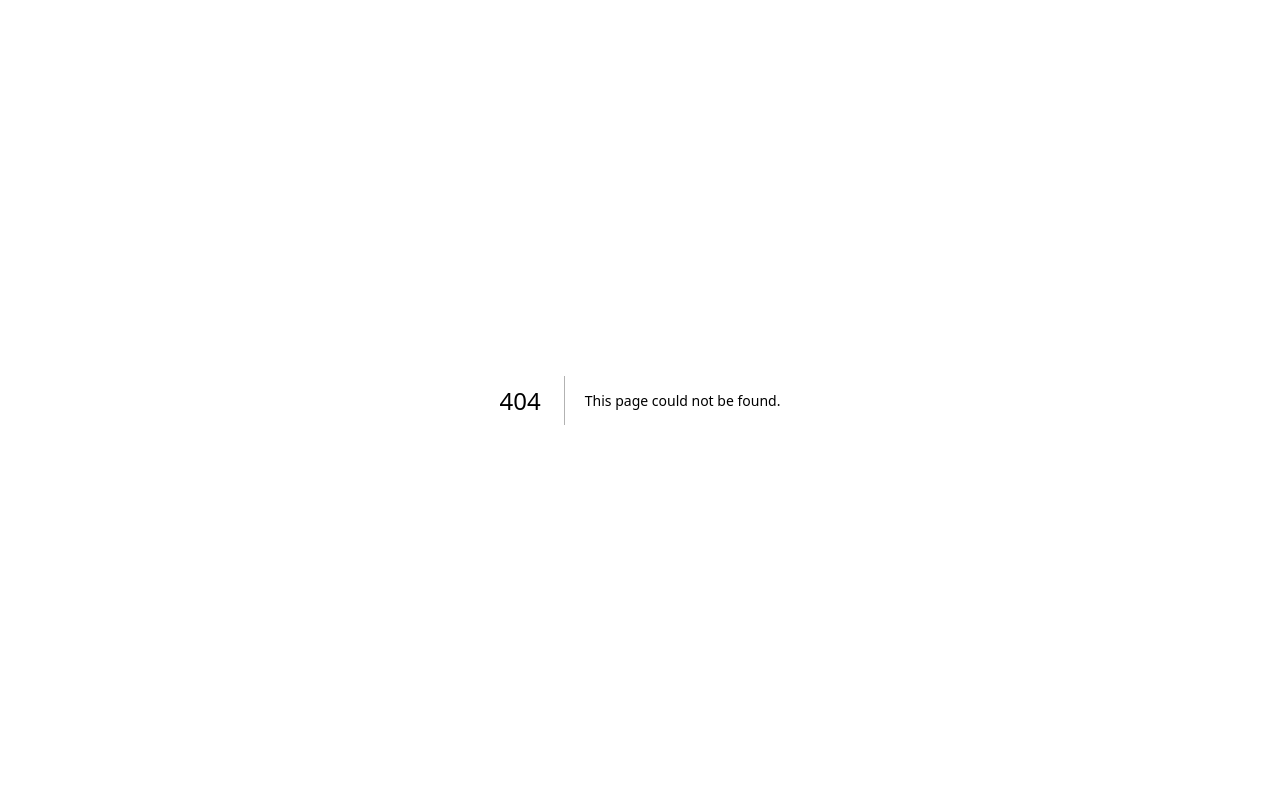
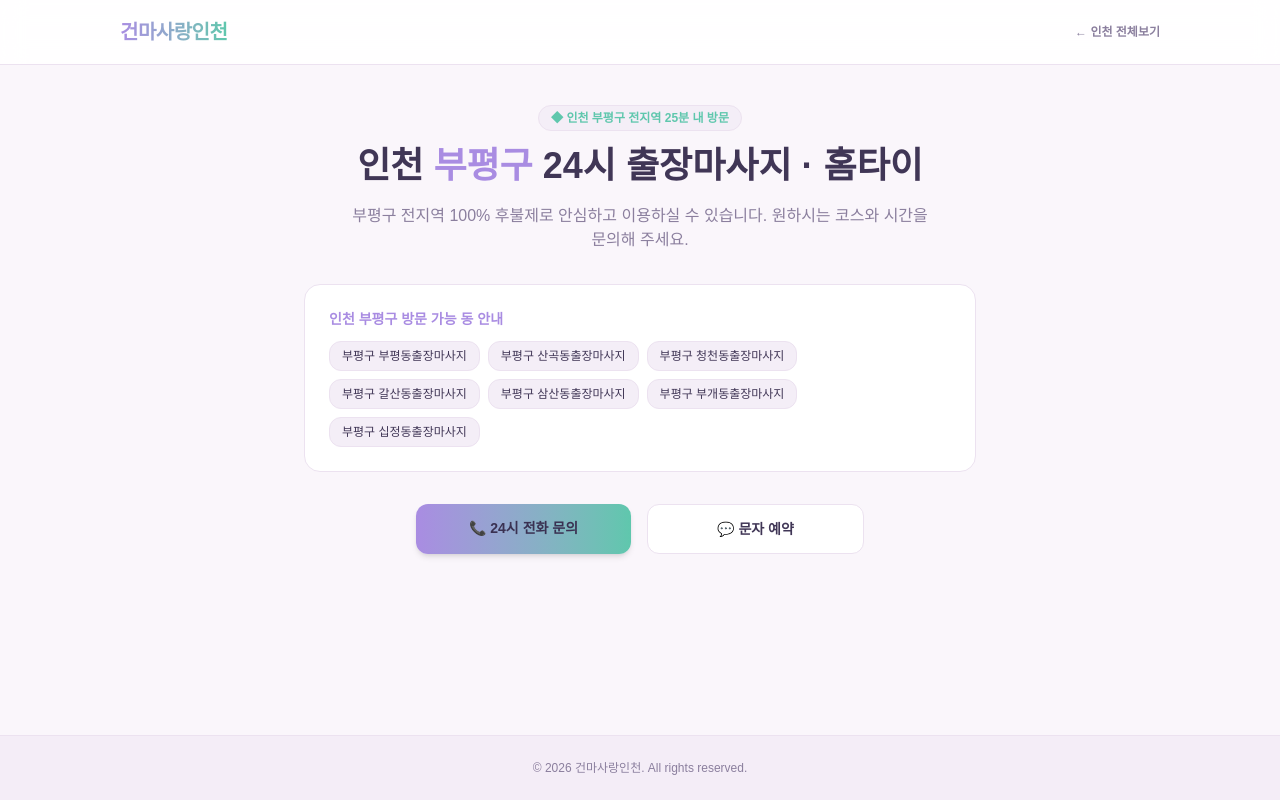
Before and after one commit to gunma1004/gunma-incheon, a Next.js app: page /bupyeong in a window 1280 px wide. Before the commit this address had no page. Built offline with nearby package versions, Linux system fonts and the light colour scheme.

Commit message:
feat: 인천 구별 개별 페이지 및 사이트맵 연동 완료

```diff
--- /dev/null
+++ b/src/app/[gu]/page.js
@@ -0,0 +1,96 @@
+// ⭐️ 인천 8개 구 및 세부 동 데이터
+const incheonGus = {
+  bupyeong: { name: '부평구', dongs: ['부평동', '산곡동', '청천동', '갈산동', '삼산동', '부개동', '십정동'] },
+  yeonsu: { name: '연수구', dongs: ['옥련동', '선학동', '연수동', '청학동', '동춘동', '송도동'] },
+  namdong: { name: '남동구', dongs: ['구월동', '간석동', '만수동', '장수동', '서창동', '논현동'] },
+  seogu: { name: '서구', dongs: ['검암동', '연희동', '청라동', '루원시티', '검단동', '당하동'] },
+  michuhol: { name: '미추홀구', dongs: ['숭의동', '용현동', '학익동', '도화동', '주안동', '관교동'] },
+  gyeyang: { name: '계양구', dongs: ['효성동', '계산동', '작전동', '서운동', '계양동'] },
+  junggu: { name: '중구', dongs: ['신포동', '연안동', '영종동', '운서동', '용유동'] },
+  donggu: { name: '동구', dongs: ['만석동', '화수동', '송현동', '송림동', '금창동'] }
+};
+
+// ⭐️ 네이버 SEO 메타데이터 자동 생성 (구별 맞춤 검색 제목/설명)
+export async function generateMetadata({ params }) {
+  const { gu } = await params;
+  const guData = incheonGus[gu] || { name: gu.toUpperCase() };
+
+  return {
+    title: `인천 ${guData.name} 24시 출장마사지 · 홈타이 | 건마사랑인천`,
+    description: `인천 ${guData.name} 전지역 25분 내 빠른 방문! 부평, 연수, 송도, 청라, 구월 등 스웨디시, 타이, 아로마 24시 후불제 출장케어.`,
+    alternates: {
+      canonical: `https://gunmalove-gyeonggi.shop/${gu}`,
+    },
+  };
+}
+
+export default async function IncheonGuPage({ params }) {
+  const { gu } = await params;
+  const guData = incheonGus[gu] || { name: gu, dongs: [] };
+
+  return (
+    <div className="bg-[#faf6fb] text-[#403656] min-h-screen flex flex-col font-sans">
+      {/* 상단 헤더 */}
+      <header className="sticky top-0 z-50 bg-white/90 backdrop-blur-md border-b border-[#ece2f0]">
+        <div className="max-w-[1080px] mx-auto px-5 h-16 flex items-center justify-between">
+          <a href="/" className="flex items-center gap-2 font-extrabold text-xl tracking-tight">
+            <span className="bg-gradient-to-r from-[#a98ce2] to-[#5fc7ad] bg-clip-text text-transparent">
+              건마사랑인천
+            </span>
+          </a>
+          <a href="/" className="text-xs text-[#8b7f9e] hover:text-[#a98ce2] font-semibold">
+            &larr; 인천 전체보기
+          </a>
+        </div>
+      </header>
+
+      {/* 메인 콘텐츠 */}
+      <main className="max-w-[1080px] mx-auto px-5 py-10 w-full flex-1 text-center">
+        <span className="inline-block border border-[#ece2f0] bg-[#f4eef7] text-[#5fc7ad] font-bold text-xs px-3 py-1 rounded-full mb-3">
+          ◆ 인천 {guData.name} 전지역 25분 내 방문
+        </span>
+        <h1 className="text-3xl md:text-4xl font-extrabold text-[#403656] leading-tight mb-4">
+          인천 <span className="text-[#a98ce2]">{guData.name}</span> 24시 출장마사지 · 홈타이
+        </h1>
+        <p className="text-[#8b7f9e] text-sm md:text-base max-w-xl mx-auto mb-8">
+          {guData.name} 전지역 100% 후불제로 안심하고 이용하실 수 있습니다. 원하시는 코스와 시간을 문의해 주세요.
+        </p>
+
+        {/* 해당 구의 동 목록 카드 */}
+        {guData.dongs && guData.dongs.length > 0 && (
+          <div className="bg-white border border-[#ece2f0] rounded-2xl p-6 text-left max-w-2xl mx-auto mb-8">
+            <h2 className="text-sm font-bold text-[#a98ce2] mb-3">인천 {guData.name} 방문 가능 동 안내</h2>
+            <div className="flex flex-wrap gap-2">
+              {guData.dongs.map((dong) => (
+                <span key={dong} className="text-xs px-3 py-1.5 bg-[#f4eef7] text-[#403656] rounded-xl border border-[#ece2f0] font-medium">
+                  {guData.name} {dong}출장마사지
+                </span>
+              ))}
+            </div>
+          </div>
+        )}
+
+        {/* 전화/문자 예약 버튼 */}
+        <div className="flex justify-center gap-4 max-w-md mx-auto">
+          <a
+            href="tel:050712803324"
+            className="flex-1 bg-gradient-to-r from-[#a98ce2] to-[#5fc7ad] text-[#3a3152] font-bold py-3.5 rounded-xl text-sm shadow-md hover:opacity-90 transition-all"
+          >
+            📞 24시 전화 문의
+          </a>
+          <a
+            href={`sms:050712803324?body=${encodeURIComponent(`[건마사랑인천] ${guData.name} 문의드립니다.`)}`}
+            className="flex-1 bg-white text-[#403656] font-bold py-3.5 rounded-xl text-sm border border-[#ece2f0] hover:bg-[#f4eef7] transition-all"
+          >
+            💬 문자 예약
+          </a>
+        </div>
+      </main>
+
+      {/* 푸터 */}
+      <footer className="bg-[#f4edf7] border-t border-[#ece2f0] py-6 text-center text-xs text-[#8b7f9e] mt-auto">
+        © 2026 건마사랑인천. All rights reserved.
+      </footer>
+    </div>
+  );
+}
--- a/src/app/sitemap.js
+++ b/src/app/sitemap.js
@@ -1,5 +1,5 @@
 export default function sitemap() {
-  const baseUrl = 'https://gunmalove-gyeonggi.shop';
+  const baseUrl = 'https://gunmalove-gyeonggi.shop'; // (실제 사용 배포 도메인)
 
   const incheonGus = [
     'bupyeong', 'yeonsu', 'namdong', 'seogu',
```
